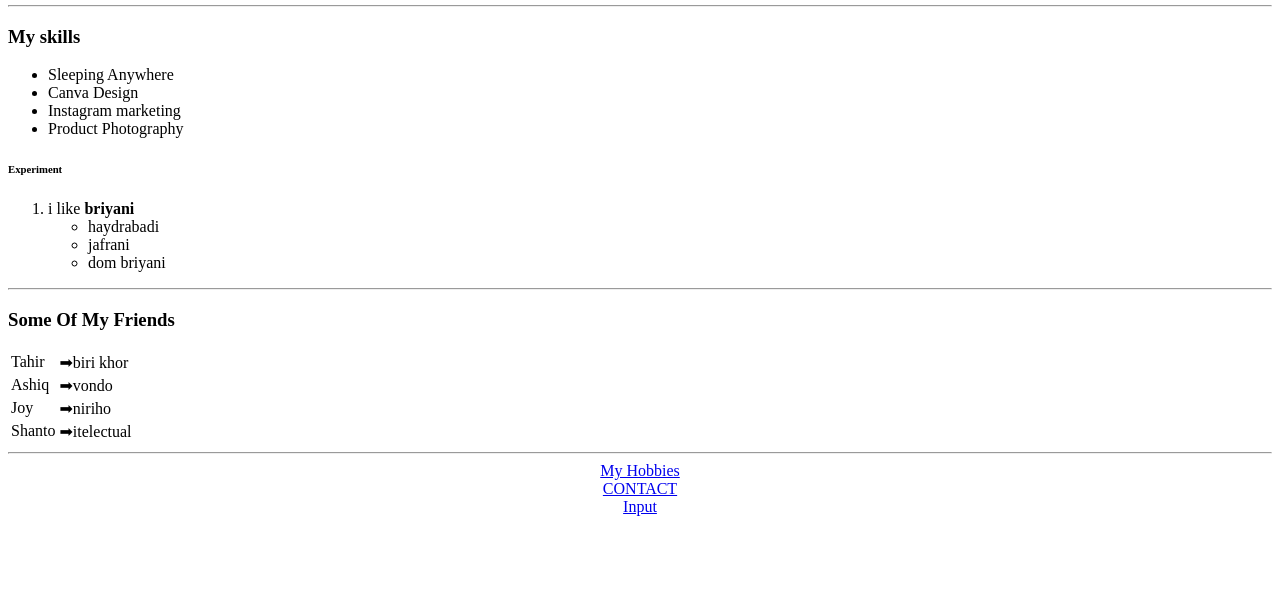
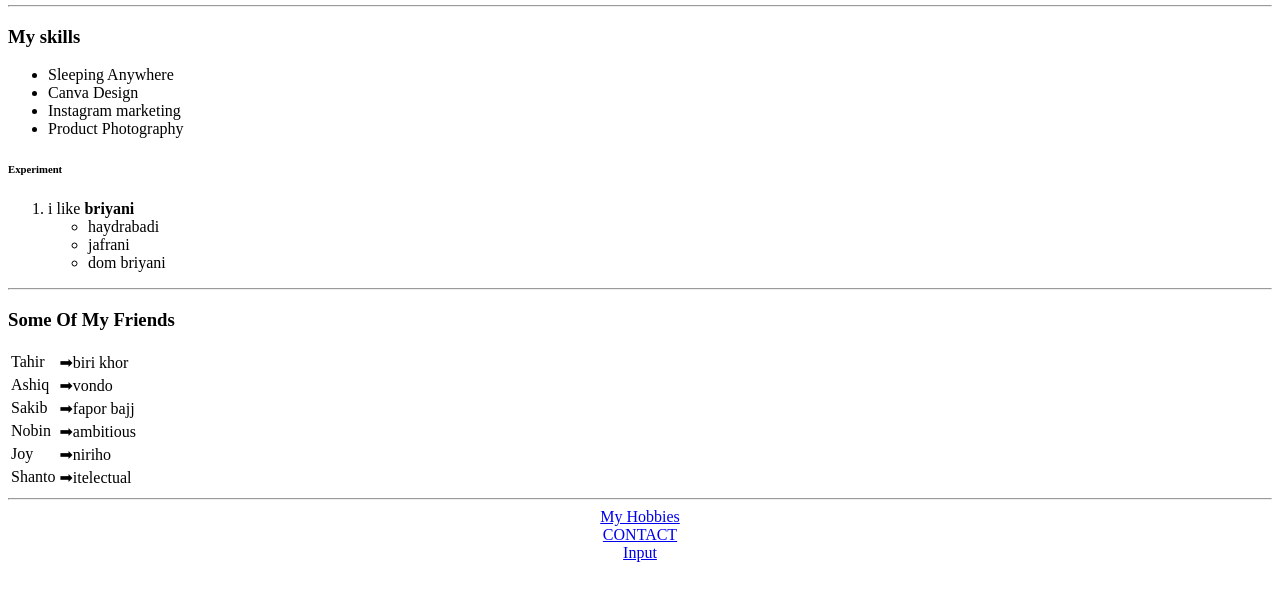
Before and after one commit to Sheikhbro65/cv, a plain HTML site: page index.html in a window 1280 px wide. Shown: the part 207-800 px from the top of the page. Drawn offline with Linux system fonts and the light colour scheme.

Commit message:
Update index.html

```diff
--- a/index.html
+++ b/index.html
@@ -50,6 +50,14 @@
             <td>Ashiq</td>
             <td>➡vondo</td>
         </tr>
+         <tr>
+            <td>Sakib</td>
+            <td>➡fapor bajj</td>
+        </tr>
+         <tr>
+            <td>Nobin</td>
+            <td>➡ambitious </td>
+        </tr>
         <tr>
             <td>Joy</td>
             <td>➡niriho</td>
```
